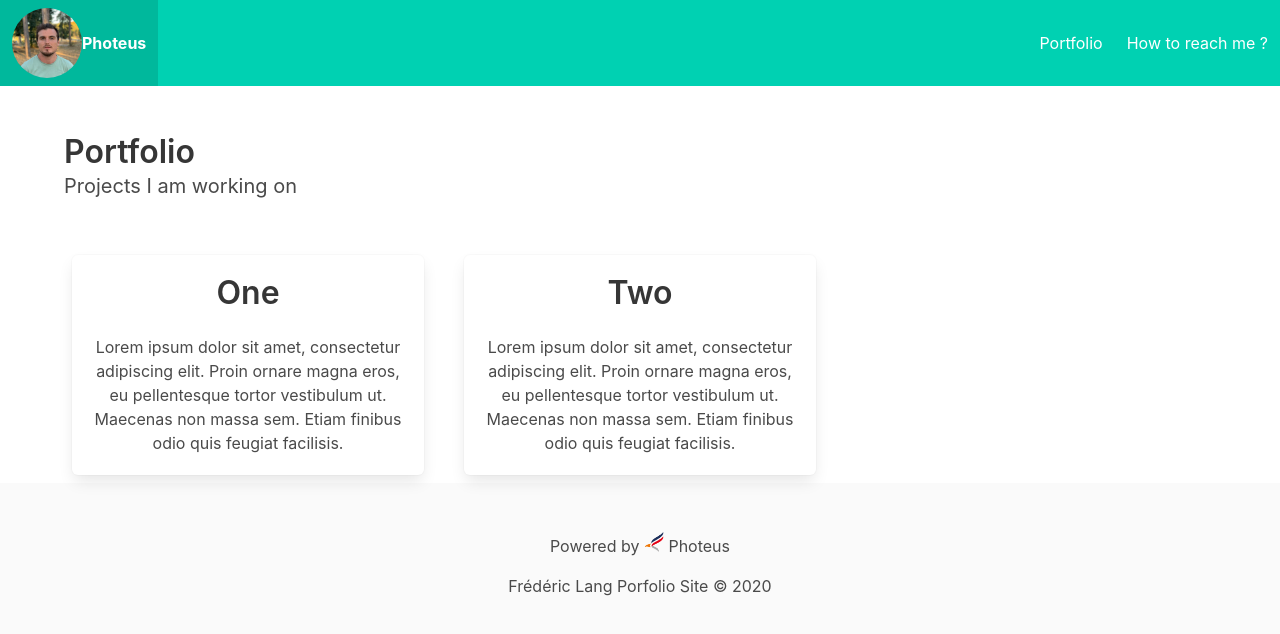
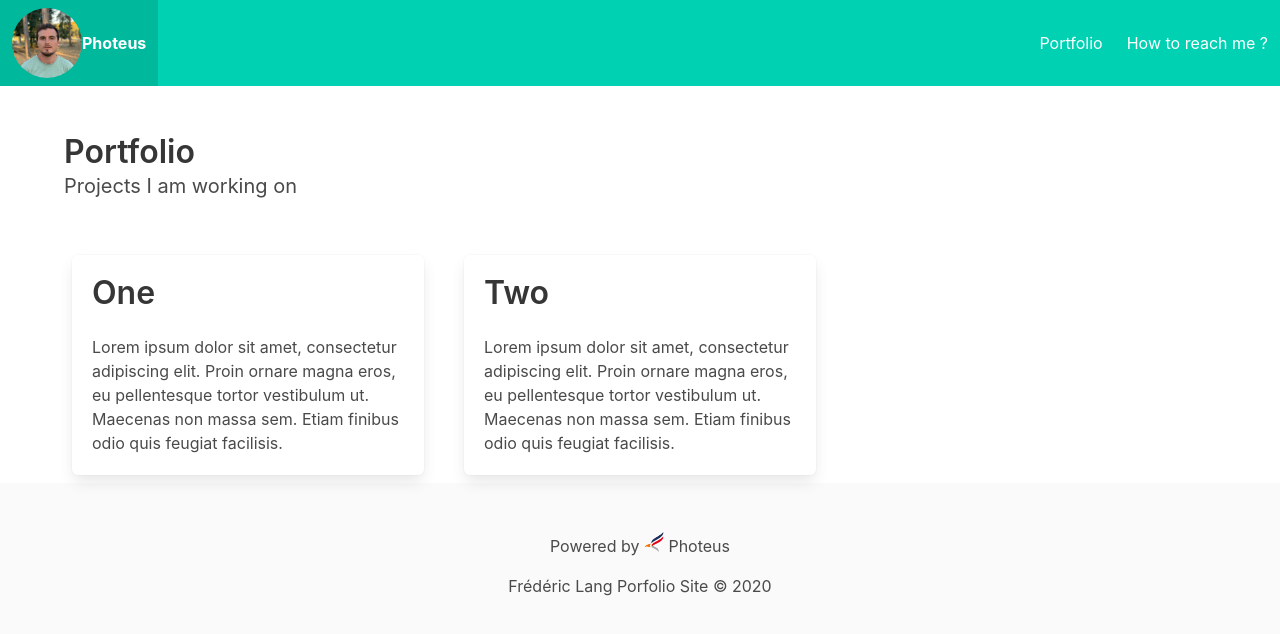
Before and after one commit to fredlnl/nextjs, a Next.js app: page /portfolio in a window 1280 px wide. Shown: the top 634 px of the page. Built offline with nearby package versions, Linux system fonts and the light colour scheme.

Commit message:
center tiles horizontally

```diff
--- a/src/scss/styles.scss
+++ b/src/scss/styles.scss
@@ -22,7 +22,7 @@ body {
   border-radius: 50%;
 }
 
-.tile {
-  text-align: center;
-  margin:auto;
+.is-parent {
+  display: flex;
+  align-items: center!important;
 }
```
